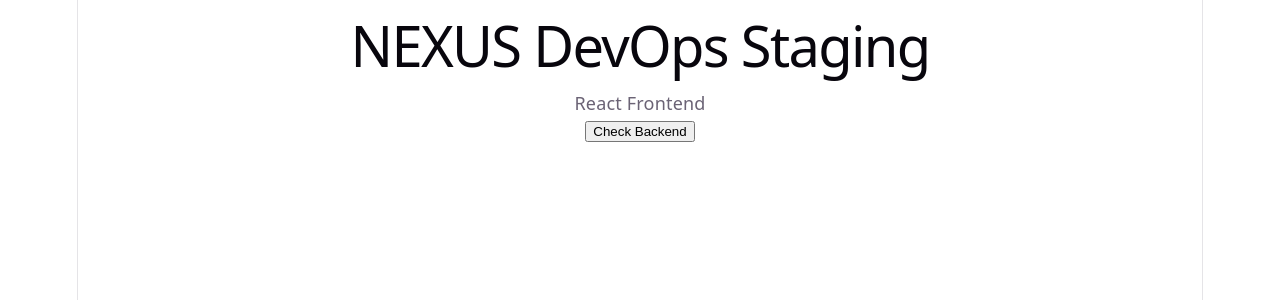
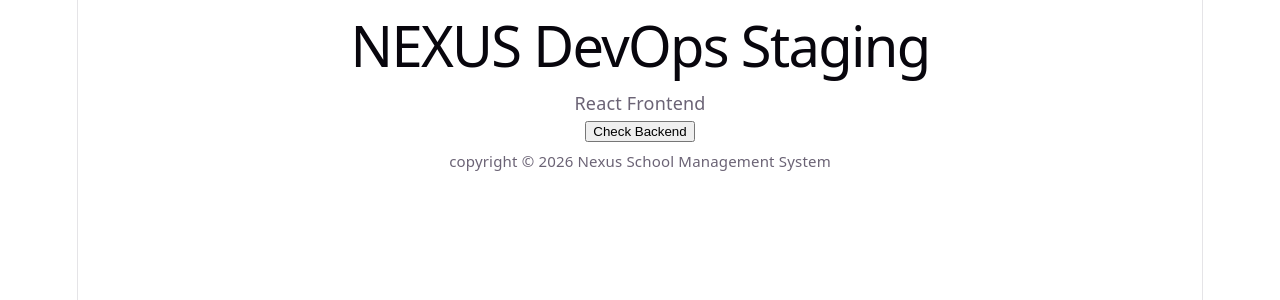
Before and after one commit to RaiyanChandle/MegaProject, a React (Vite) app in the folder client/: page / in a window 1280 px wide. Shown: the top 300 px of the page. Built offline with nearby package versions, Linux system fonts and the light colour scheme.

Commit message:
ci:staging deploy test2

```diff
--- a/client/src/App.jsx
+++ b/client/src/App.jsx
@@ -29,6 +29,7 @@ function App() {
       </button>
 
       <p>{message}</p>
+      <sub>copyright © 2026 Nexus School Management System</sub>
     </div>
   );
 }
```
